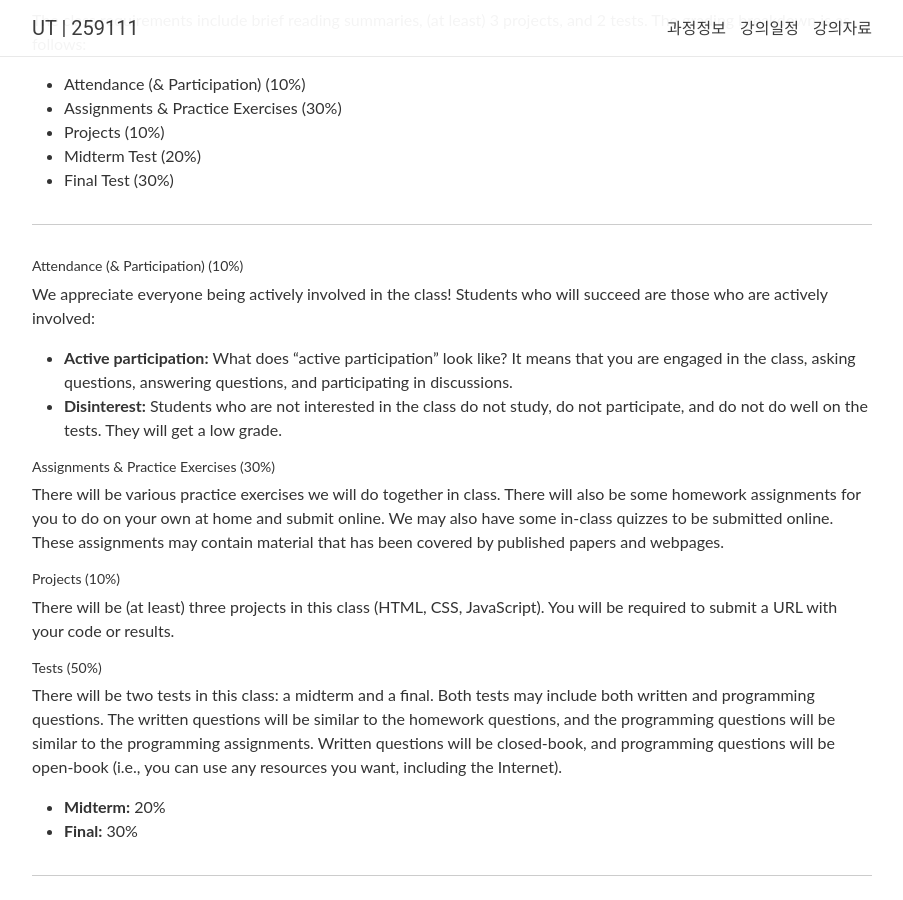
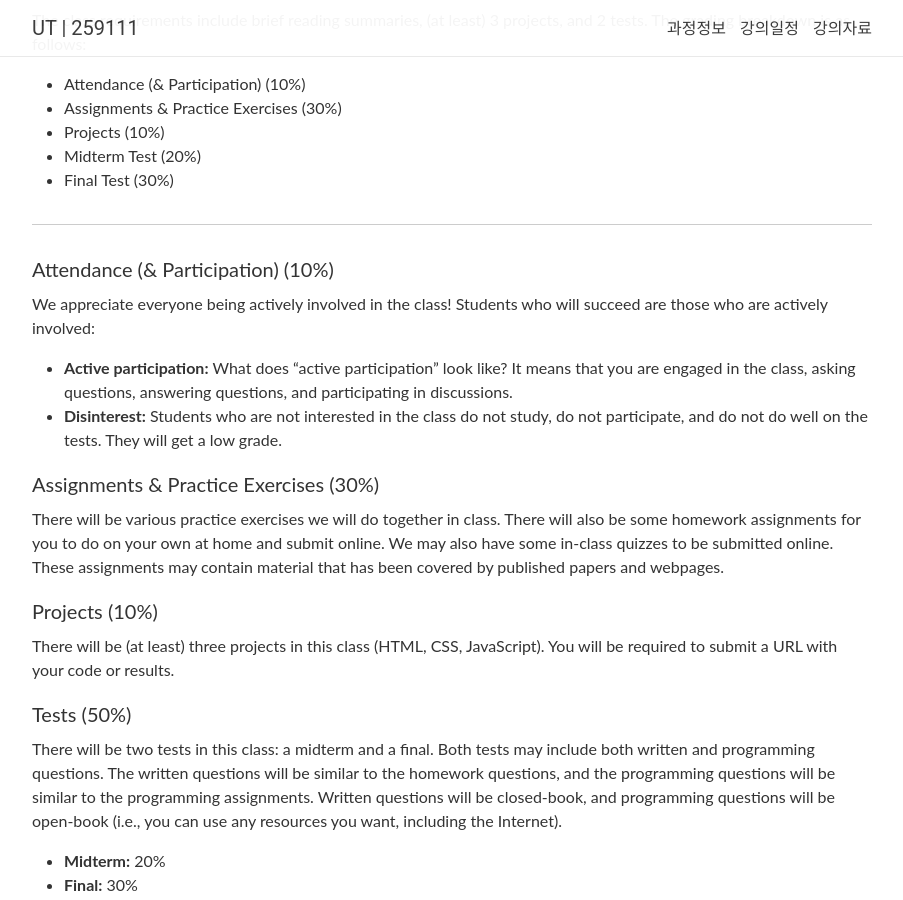
Before and after one commit to 2023-aaronkr/ut-web, a Jekyll site: the page built from _pages/logistics.md, in a window 1280 px wide and 900 px high, scrolled down 2253 px. Shown: the whole window, without its empty margins (188-1091 px from the left). Built offline with Jekyll 4.4.1, drawn with Linux system fonts in a browser that asks for light colours; nearby versions of some CDN libraries; comment, search, counter and statistics services are not loaded.

```diff
--- a/_pages/logistics.md
+++ b/_pages/logistics.md
@@ -38,7 +38,7 @@ The grading breakdown is as follows:
 
 ---
 
-##### Attendance (& Participation) (10%)
+#### Attendance (& Participation) (10%)
 
 We appreciate everyone being actively involved in the class!
 Students who will succeed are those who are actively involved:
@@ -46,16 +46,16 @@ Students who will succeed are those who are actively involved:
 - **Active participation:** What does "active participation" look like? It means that you are engaged in the class, asking questions, answering questions, and participating in discussions.
 - **Disinterest:** Students who are not interested in the class do not study, do not participate, and do not do well on the tests. They will get a low grade.
 
-##### Assignments & Practice Exercises (30%)
+#### Assignments & Practice Exercises (30%)
 
 There will be various practice exercises we will do together in class. There will also be some homework assignments for you to do on your own at home and submit online. We may also have some in-class quizzes to be submitted online.
 These assignments may contain material that has been covered by published papers and webpages.
 
-##### Projects (10%)
+#### Projects (10%)
 
 There will be (at least) three projects in this class (HTML, CSS, JavaScript). You will be required to submit a URL with your code or results.
 
-##### Tests (50%)
+#### Tests (50%)
 
 There will be two tests in this class: a midterm and a final. Both tests may include both written and programming questions. The written questions will be similar to the homework questions, and the programming questions will be similar to the programming assignments. Written questions will be closed-book, and programming questions will be open-book (i.e., you can use any resources you want, including the Internet).
 
```
